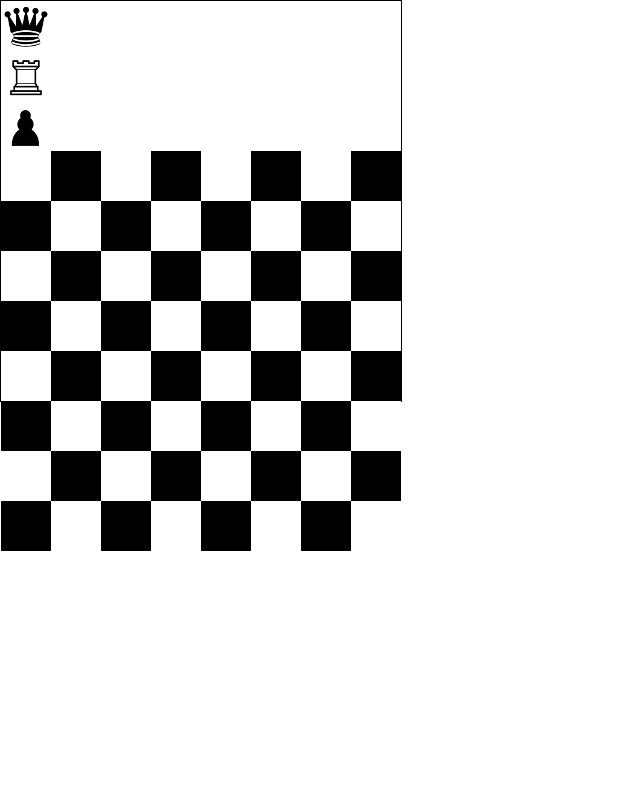
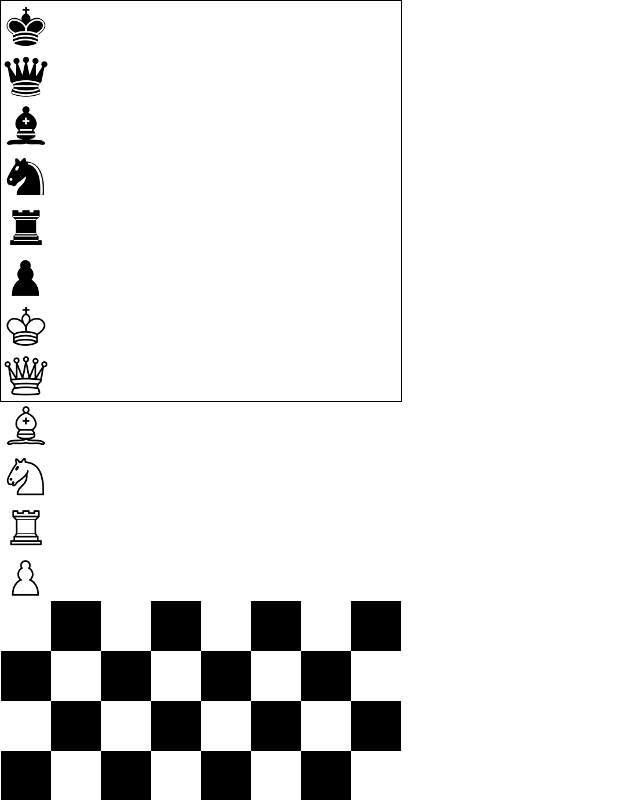
Before and after one commit to rolfisub/reactChessTs, a React (Create React App) app: page / in a window 1280 px wide. Shown: the top 800 px of the page, without its empty margins (0-640 px from the left). Built offline with nearby package versions, Linux system fonts and the light colour scheme.

Commit message:
redering all pieces work

```diff
--- a/src/components/board/board.tsx
+++ b/src/components/board/board.tsx
@@ -52,9 +52,21 @@ export class Board extends React.Component<BoardProps, BoardState> {
             <div
                 style={this.state.style}
             >
+
+                <Piece color={PieceColor.Black} type={PieceType.King} position={{x: 0, y: 0}} />
                 <Piece color={PieceColor.Black} type={PieceType.Queen} position={{x: 0, y: 0}} />
+                <Piece color={PieceColor.Black} type={PieceType.Bishop} position={{x: 0, y: 0}} />
+                <Piece color={PieceColor.Black} type={PieceType.Knight} position={{x: 0, y: 0}} />
+                <Piece color={PieceColor.Black} type={PieceType.Rook} position={{x: 0, y: 0}} />
+                <Piece color={PieceColor.Black} type={PieceType.Pawn} position={{x: 0, y: 0}} />
+
+                <Piece color={PieceColor.White} type={PieceType.King} position={{x: 0, y: 0}} />
+                <Piece color={PieceColor.White} type={PieceType.Queen} position={{x: 0, y: 0}} />
+                <Piece color={PieceColor.White} type={PieceType.Bishop} position={{x: 0, y: 0}} />
+                <Piece color={PieceColor.White} type={PieceType.Knight} position={{x: 0, y: 0}} />
                 <Piece color={PieceColor.White} type={PieceType.Rook} position={{x: 0, y: 0}} />
-                <Piece color={PieceColor.Black} type={PieceType.Pawn} position={{x: 0, y: 0}} />
+                <Piece color={PieceColor.White} type={PieceType.Pawn} position={{x: 0, y: 0}} />
+
                 {
                     this.state.squares ?
                         this.state.squares.map((sq, index) => {
```
